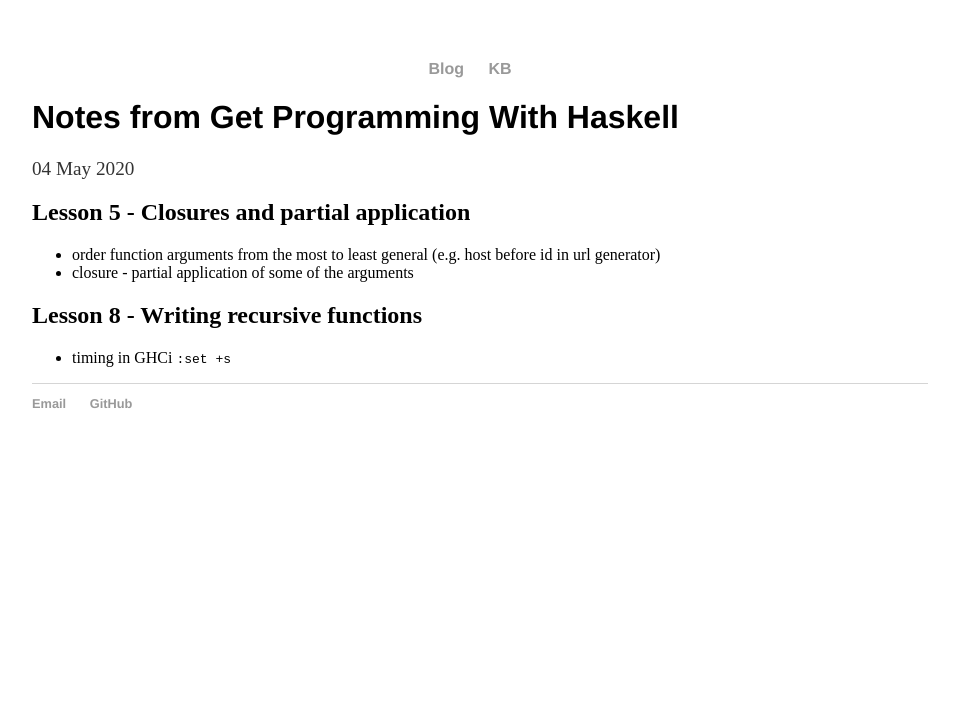
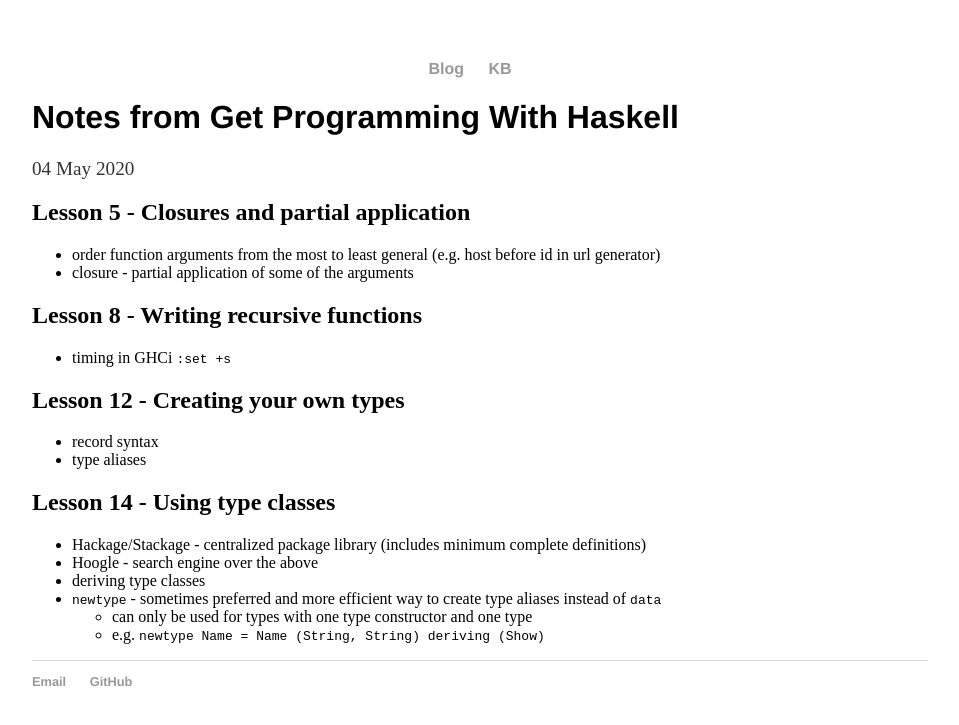
Before and after one commit to niphr/niphr.github.io, a Jekyll site: the page built from kb/haskell/_posts/2020-05-04-get-programming-notes.md, in a window 1280 px wide. Shown: the top 725 px of the page, without its empty margins (160-1119 px from the left). Built offline with Jekyll 4.4.1, drawn with Linux system fonts in a browser that asks for light colours.

Commit message:
haskell | notes

```diff
--- a/kb/haskell/_posts/2020-05-04-get-programming-notes.md
+++ b/kb/haskell/_posts/2020-05-04-get-programming-notes.md
@@ -10,3 +10,15 @@
 
 ## Lesson 8 - Writing recursive functions
 * timing in GHCi `:set +s`
+
+## Lesson 12 - Creating your own types
+* record syntax
+* type aliases
+
+## Lesson 14 - Using type classes
+* Hackage/Stackage - centralized package library (includes minimum complete definitions)
+* Hoogle - search engine over the above
+* deriving type classes
+* `newtype` - sometimes preferred and more efficient way to create type aliases instead of `data`
+  * can only be used for types with one type constructor and one type
+  * e.g. `newtype Name = Name (String, String) deriving (Show)`
```
